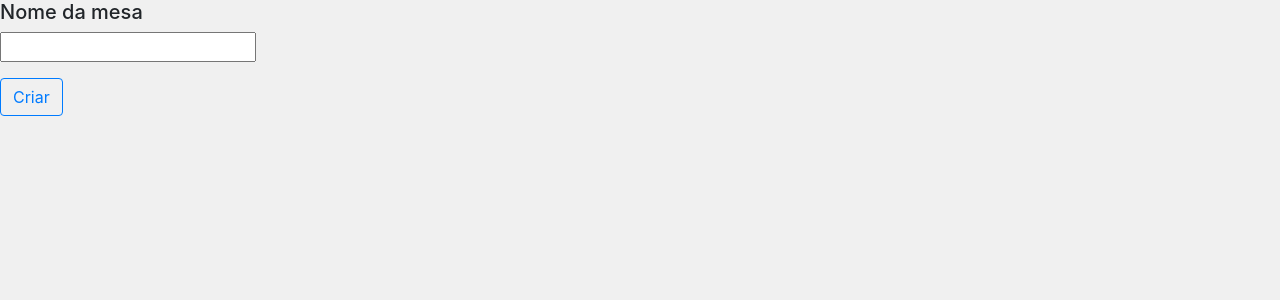
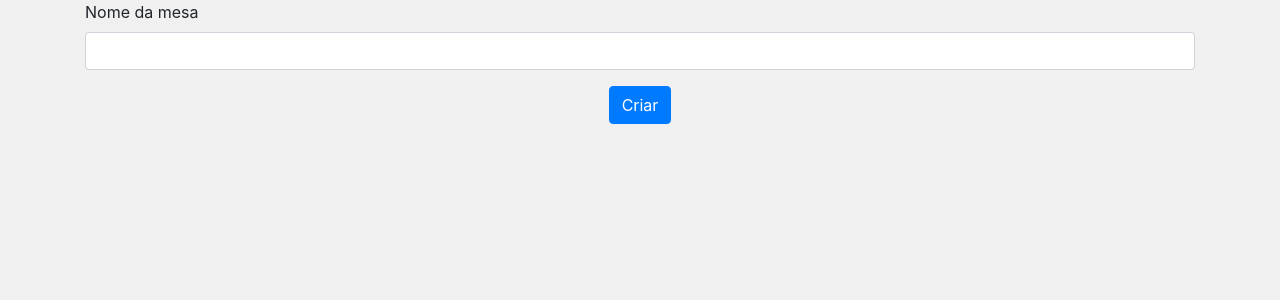
Before and after one commit to rauanisanfelice/espetaria, a Django app: page /mesa-new/ in a window 1280 px wide. Shown: the part 40-340 px from the top of the page. Run offline with Django 3.2, Linux system fonts and the light colour scheme; some libraries are stand-ins or nearby versions.

Commit message:
Ajuste Grid

```diff
--- a/vendas/templates/index.html
+++ b/vendas/templates/index.html
@@ -2,7 +2,8 @@
 {% load static %}
 
 {% comment %} BLOCO DE TITULO DO SITE {% endcomment %}
-{% block title %}{% endblock %}
+{% block title %}Inicio{% endblock %}
+{% block navbar %}Inicio{% endblock %}
 
 {% comment %} BLOCO HEAD {% endcomment %}
 {% block head %}
@@ -10,9 +11,6 @@
 
 {% comment %} BLOCO DO CORPO DO HTML {% endcomment %}
 {% block body %}
-    <nav class="navbar navbar-expand-lg navbar-light bg-warning center-text">
-        <span class="navbar-title">Inicio</span>
-    </nav>
     <ul class="menu-home">
         <li><a class="icon-mesas" href="{% url 'mesa_list' %}">Mesas</a></li>
         <li><a class="icon-produtos" href="{% url 'produto_list' %}">Produtos</a></li>
--- a/vendas/templates/mesa-new.html
+++ b/vendas/templates/mesa-new.html
@@ -11,6 +11,8 @@
 
 {% comment %} BLOCO DO CORPO DO HTML {% endcomment %}
 {% block body %}
+    <div class="row">
+        <div class="col-12">
             {% if erro %}
                 <br><div class="row justify-content-center">
                     <div class="alert alert-danger" role="alert">
@@ -30,13 +32,17 @@
             <form action="." method="post">{% csrf_token %}
 
                 <div class="form-group">
-            <h5>Nome da mesa</h5>
-            <input type="text" name="apelido" id="apelido">
+                    <label for="produto">Nome da mesa</label>
+                    <input type="text" class="form-control" name="apelido" id="apelido">
                 </div>
 
-        <input type="submit" value="Criar" class="btn btn-outline-primary">
+                <div class="row justify-content-center">
+                    <input type="submit" class="btn btn-primary" value="Criar">
+                </div>
+
             </form>
-
+        </div>
+    </div>
 {% endblock %}
 
 {% comment %} BLOCO DE SCPRITS {% endcomment %}
--- a/vendas/templates/produto-edit.html
+++ b/vendas/templates/produto-edit.html
@@ -42,8 +42,9 @@
                             <label for="valorUnit">Valor</label>
                             <input type="number" step="any" class="form-control" name="valorUnit" id="valorUnit" value="{{ produto.valor_unid }}">
                         </div>
-
-                        <input type="submit" class="btn btn-primary" value="Editar">
+                        <div class="row justify-content-center">
+                            <input type="submit" class="btn btn-primary" value="Editar">
+                        </div>
                     </form>
                 {% else %}
                     <h1>Algo deu errado!</h1>
--- a/vendas/templates/produto-list.html
+++ b/vendas/templates/produto-list.html
@@ -11,7 +11,7 @@
 
 {% comment %} BLOCO DO CORPO DO HTML {% endcomment %}
 {% block body %}
-    <div class="container">
+
     <div class="row">
         <div class="col-12">
 
@@ -59,7 +59,6 @@
 
         </div>
     </div>
-    </div>
 {% endblock %}
 
 {% comment %} BLOCO DE SCPRITS {% endcomment %}
--- a/vendas/templates/produto-new.html
+++ b/vendas/templates/produto-new.html
@@ -41,8 +41,9 @@
                         <label for="valorUnit">Valor</label>
                         <input type="number" step="any" class="form-control" name="valorUnit" id="valorUnit">
                     </div>
-
-                    <input type="submit" class="btn btn-primary" value="Cadastrar">
+                    <div class="row justify-content-center">
+                        <input type="submit" class="btn btn-primary" value="Cadastrar">
+                    </div>
                 </form>
             </div>
         </div>
--- a/vendas/templates/template.html
+++ b/vendas/templates/template.html
@@ -18,7 +18,9 @@
             <span class="navbar-title">{% block navbar %}{% endblock %}</span>
         </nav>
 
-        {% block body %}{% endblock %}
+        <div class="container">
+            {% block body %}{% endblock %}
+        </div>
 
         <script src="https://ajax.googleapis.com/ajax/libs/jquery/3.4.1/jquery.min.js" ></script>
         <script src="https://cdn.jsdelivr.net/npm/popper.js@1.16.0/dist/umd/popper.min.js" integrity="sha384-Q6E9RHvbIyZFJoft+2mJbHaEWldlvI9IOYy5n3zV9zzTtmI3UksdQRVvoxMfooAo" crossorigin="anonymous"></script>
```
Also changed, not shown: vendas/templates/mesa-list.html (+9 -7 lines), vendas/templates/mesa.html (+21 -2 lines). Lines whose indentation alone changed are shown as unchanged.
